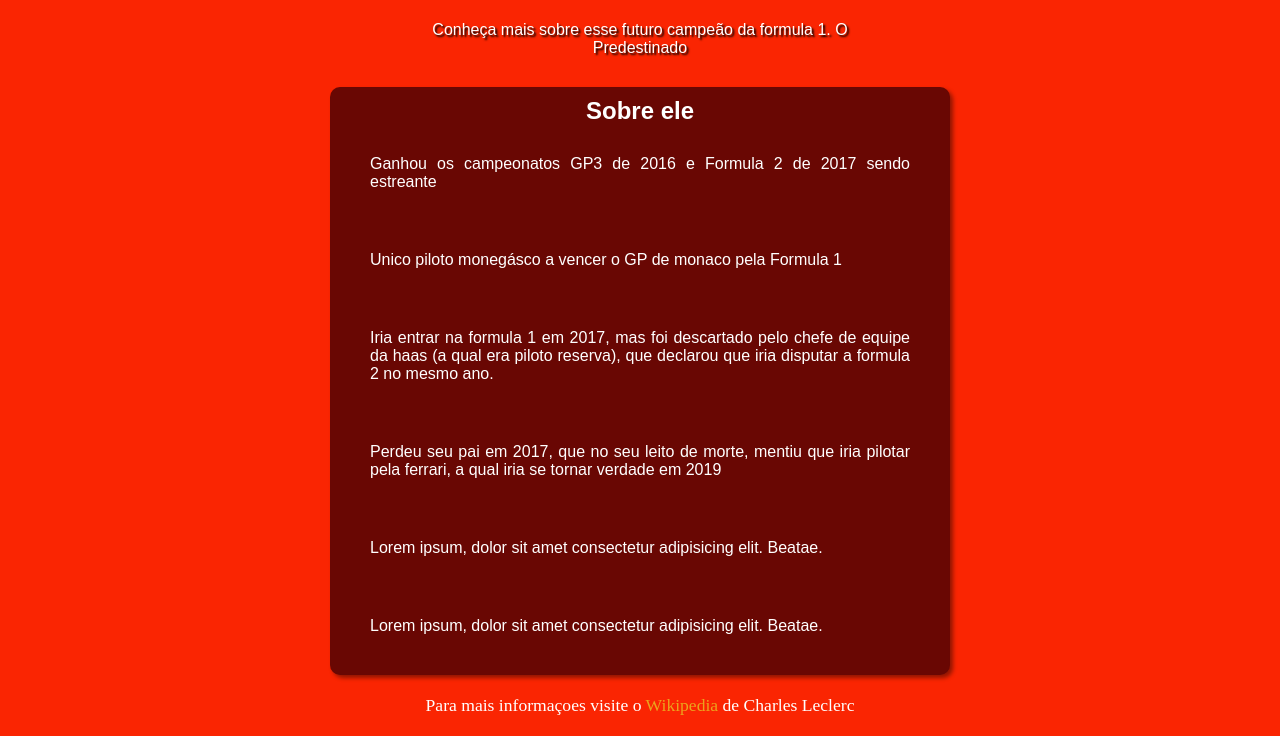
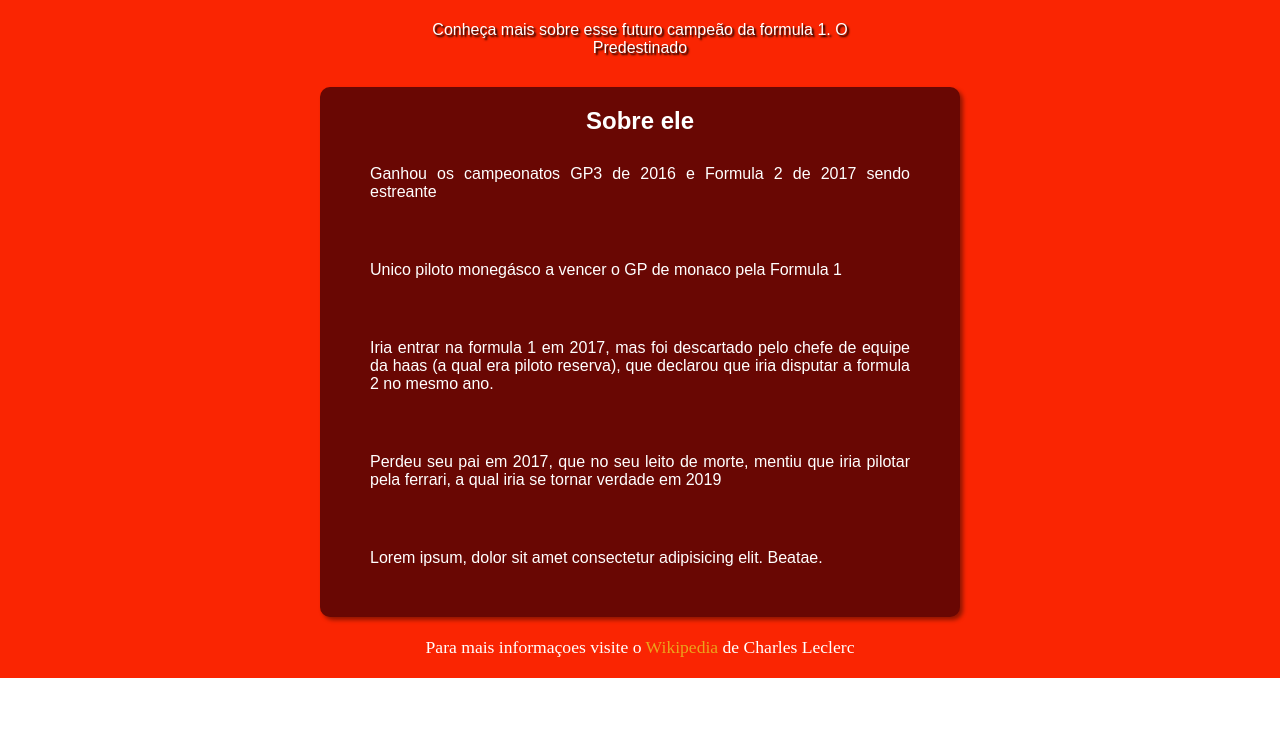
Before and after one commit to Wagner048/Projeto01, a plain HTML site: page index.html in a window 1280 px wide. Shown: the part 573-1309 px from the top of the page. After the commit the page ends 1251 px from the top, so only its background shows below. Drawn offline with Linux system fonts and the light colour scheme.

Commit message:
Correção de codigo

```diff
--- a/index.html
+++ b/index.html
@@ -27,7 +27,6 @@
         Perdeu seu pai em 2017, que no seu leito de morte, mentiu que iria pilotar pela ferrari, a qual iria se tornar verdade em 2019
       </p>
       <p class="info">Lorem ipsum, dolor sit amet consectetur adipisicing elit. Beatae.</p>
-      <p class="info">Lorem ipsum, dolor sit amet consectetur adipisicing elit. Beatae.</p>
     </article>
 
     <p class="footer">Para mais informaçoes visite o <a href="https://pt.wikipedia.org/wiki/Charles_Leclerc" target="_blank">Wikipedia</a> de Charles Leclerc</p>
--- a/style.css
+++ b/style.css
@@ -54,7 +54,7 @@ img {
   margin: auto;
   text-align: center;
   border-radius: 10px;
-  padding: 10px;
+  padding: 20px;
   box-shadow: 3px 3px 4px rgba(0, 0, 0, 0.425);
 }
 
```
